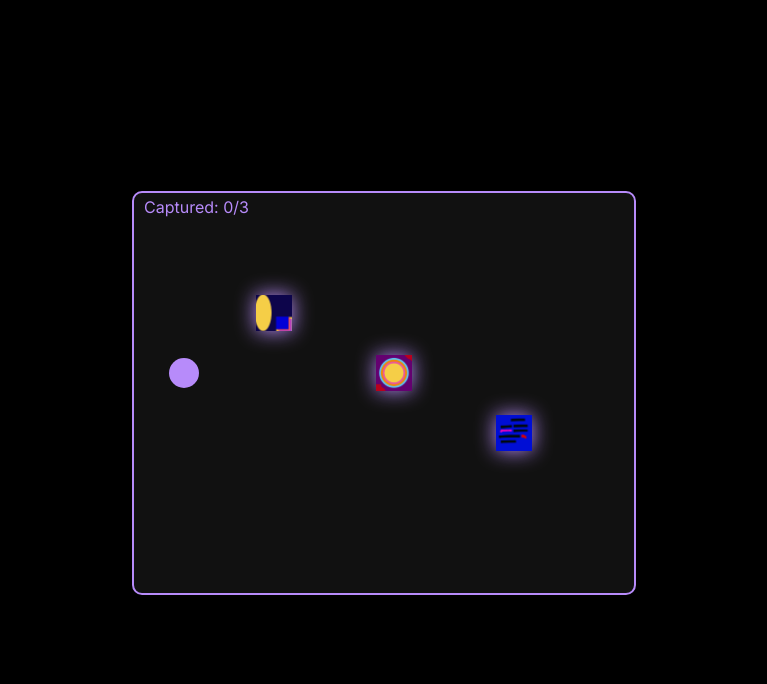
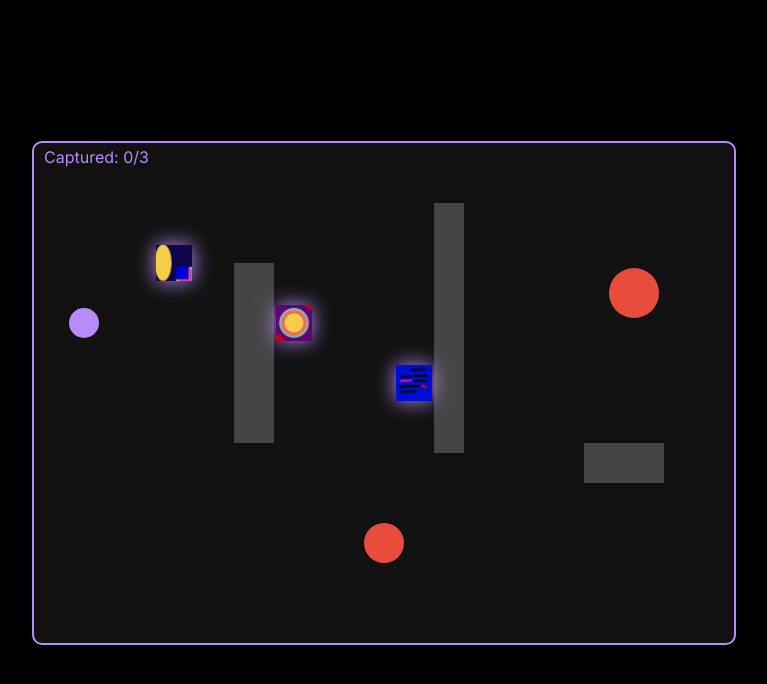
Before and after one commit to ajk2002/spoootify, a plain HTML site: page index.html in a window 1280 px wide. Shown: the whole page, without its empty margins (256-1023 px from the left). Drawn offline with Linux system fonts and the light colour scheme.

Commit message:
game made more difficult

```diff
--- a/index.html
+++ b/index.html
@@ -47,7 +47,7 @@
 </head>
 <body>
   <div>
-    <canvas id="gameCanvas" width="500" height="400"></canvas>
+    <canvas id="gameCanvas" width="700" height="500"></canvas>
     <div id="giftMessage" style="display:none; text-align:center; margin-top:30px; font-size:1.2rem; color:#b78bfa; font-weight:600;">
       Well done baby, now here's your gift ily.
     </div>
@@ -86,6 +86,19 @@
     };
   });
 
+  // Add obstacles (rectangles)
+  const obstacles = [
+    { x: 200, y: 120, w: 40, h: 180 },
+    { x: 400, y: 60, w: 30, h: 250 },
+    { x: 550, y: 300, w: 80, h: 40 }
+  ];
+
+  // Add traps (red circles)
+  const traps = [
+    { x: 350, y: 400, r: 20 },
+    { x: 600, y: 150, r: 25 }
+  ];
+
   document.addEventListener("keydown", (e) => keys[e.key] = true);
   document.addEventListener("keyup", (e) => keys[e.key] = false);
 
@@ -123,25 +136,46 @@
     });
     }
   function update() {
-    // movement
-    if (keys["ArrowUp"] || keys["w"]) player.dy = -player.speed;
-    else if (keys["ArrowDown"] || keys["s"]) player.dy = player.speed;
-    else player.dy = 0;
-
-    if (keys["ArrowLeft"] || keys["a"]) player.dx = -player.speed;
-    else if (keys["ArrowRight"] || keys["d"]) player.dx = player.speed;
-    else player.dx = 0;
-
-    player.x += player.dx;
-    player.y += player.dy;
+    let nextX = player.x + player.dx;
+    let nextY = player.y + player.dy;
 
     // boundaries
-    if (player.x - player.radius < 0) player.x = player.radius;
-    if (player.x + player.radius > canvas.width) player.x = canvas.width - player.radius;
-    if (player.y - player.radius < 0) player.y = player.radius;
-    if (player.y + player.radius > canvas.height) player.y = canvas.height - player.radius;
+    if (nextX - player.radius < 0) nextX = player.radius;
+    if (nextX + player.radius > canvas.width) nextX = canvas.width - player.radius;
+    if (nextY - player.radius < 0) nextY = player.radius;
+    if (nextY + player.radius > canvas.height) nextY = canvas.height - player.radius;
 
-    // collisions
+    // obstacle collision (simple AABB)
+    let blocked = false;
+    obstacles.forEach(obs => {
+      if (
+        nextX + player.radius > obs.x &&
+        nextX - player.radius < obs.x + obs.w &&
+        nextY + player.radius > obs.y &&
+        nextY - player.radius < obs.y + obs.h
+      ) {
+        blocked = true;
+      }
+    });
+
+    if (!blocked) {
+      player.x = nextX;
+      player.y = nextY;
+    }
+
+    // trap collision
+    traps.forEach(trap => {
+      let dx = player.x - trap.x;
+      let dy = player.y - trap.y;
+      let dist = Math.sqrt(dx*dx + dy*dy);
+      if (dist < player.radius + trap.r) {
+        // Reset player position
+        player.x = 50;
+        player.y = 180;
+      }
+    });
+
+    // collisions with items
     items.forEach(item => {
       if (!item.collected) {
         let dx = player.x - (item.x + item.size/2);
@@ -152,13 +186,27 @@
           collected++;
           createSparkles(item.x + item.size/2, item.y + item.size/2);
         }
-
       }
     });
   }
 
   function draw() {
     ctx.clearRect(0, 0, canvas.width, canvas.height);
+
+    // draw obstacles
+    obstacles.forEach(obs => {
+      ctx.fillStyle = "#444";
+      ctx.fillRect(obs.x, obs.y, obs.w, obs.h);
+    });
+
+    // draw traps
+    traps.forEach(trap => {
+      ctx.beginPath();
+      ctx.arc(trap.x, trap.y, trap.r, 0, Math.PI * 2);
+      ctx.fillStyle = "#e74c3c";
+      ctx.fill();
+      ctx.closePath();
+    });
 
     // draw player
     ctx.beginPath();
@@ -168,14 +216,12 @@
     ctx.closePath();
 
     // draw items with sparkle/pulse
-    const time = Date.now() / 300; // controls speed of pulse
+    const time = Date.now() / 300;
     items.forEach(item => {
       if (!item.collected) {
-        const pulse = 1 + 0.1 * Math.sin(time + item.x); // makes each pulse slightly different
+        const pulse = 1 + 0.1 * Math.sin(time + item.x);
         const size = item.size * pulse;
         const offset = (size - item.size) / 2;
-
-        // glowing aura
         ctx.save();
         ctx.shadowColor = "#b78bfa";
         ctx.shadowBlur = 20;
```
Lines whose indentation alone changed are shown as unchanged.
